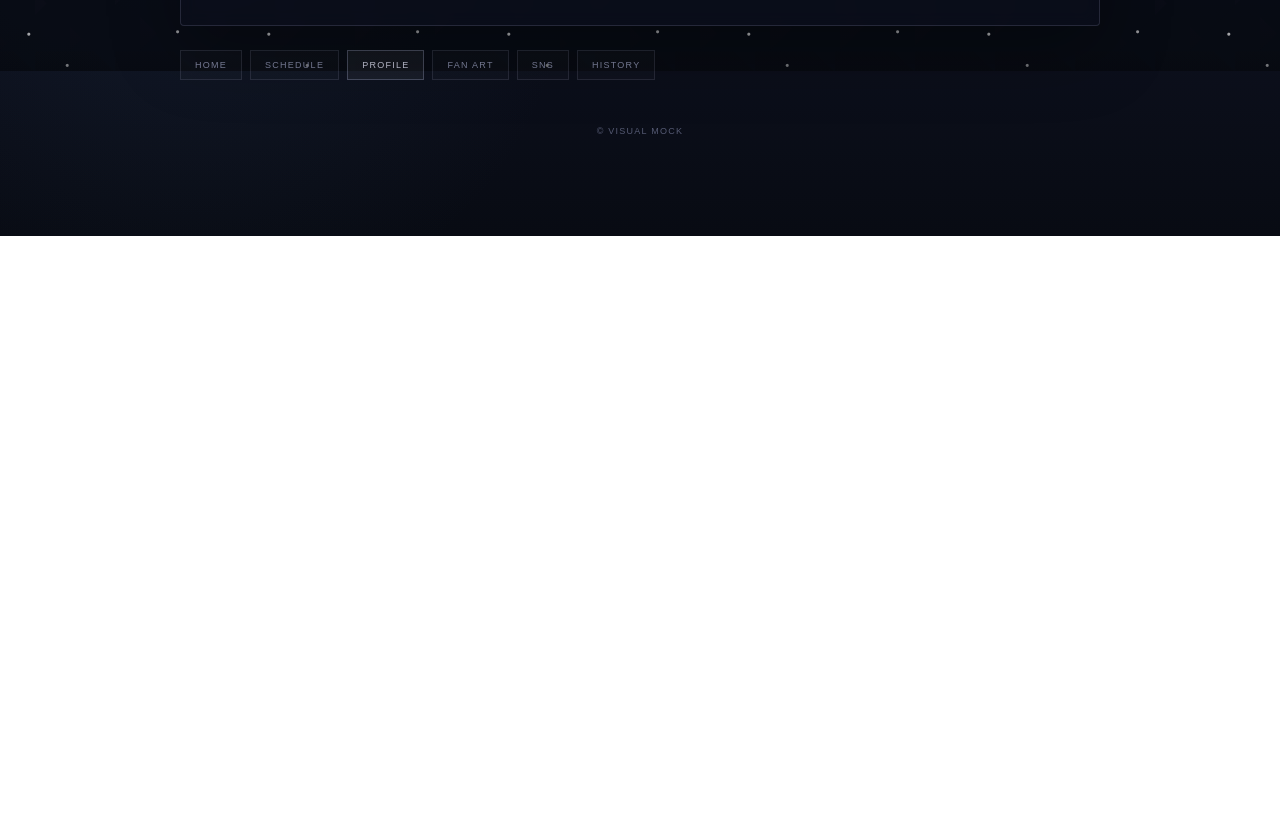
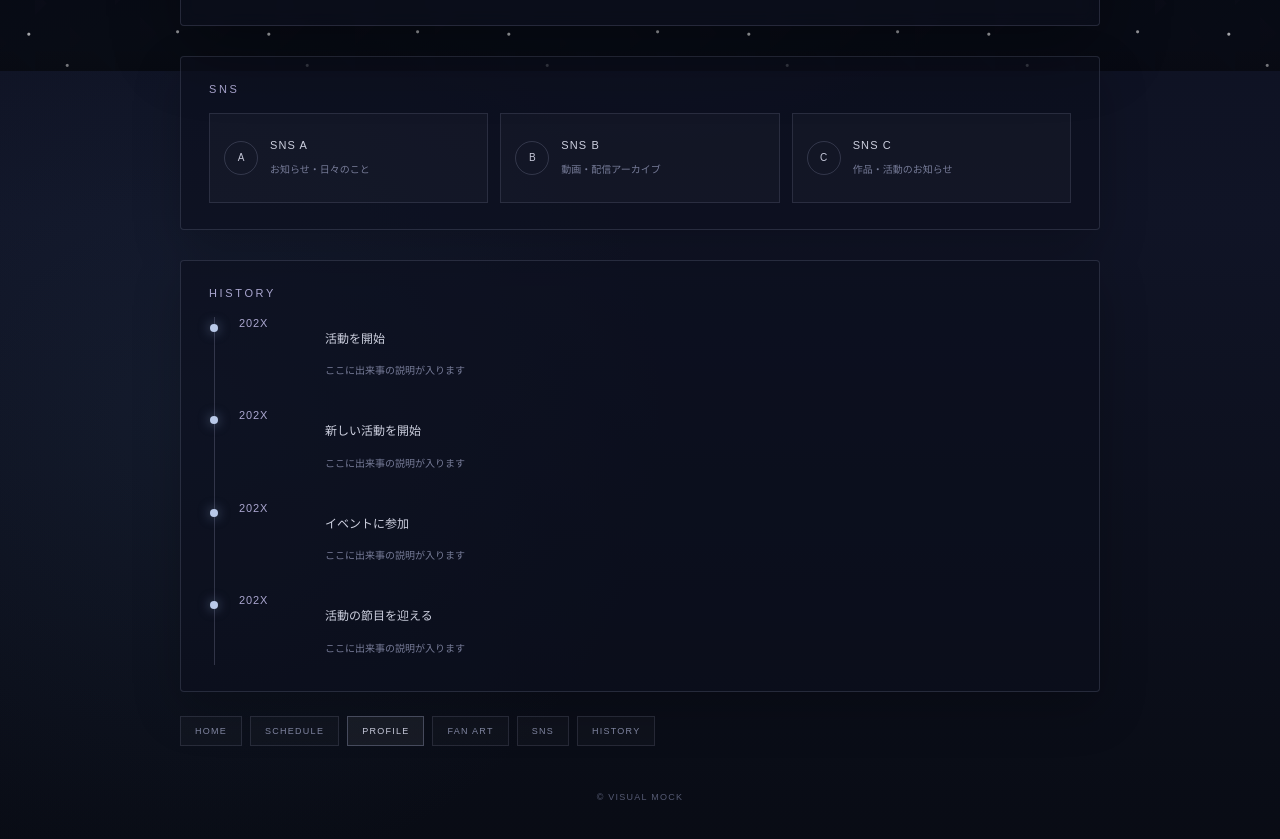
Before and after one commit to satsukikanata/MyHP, a plain HTML site: page specs/002-profile/mock.html in a window 1280 px wide. Shown: the part 729-1568 px from the top of the page. Before the commit the page ends 965 px from the top, so only its background shows below. Drawn offline with Linux system fonts and the light colour scheme.

Commit message:
Add SNS and history sections to profile mock

```diff
--- a/specs/002-profile/mock.html
+++ b/specs/002-profile/mock.html
@@ -216,6 +216,105 @@
       line-height: 1.7;
       word-break: break-word;
     }
+    .profile-extra {
+      margin-top: 30px;
+      padding: 26px 28px;
+      border: 1px solid rgba(180,184,220,.16);
+      border-radius: 4px;
+      background: rgba(12,15,29,.62);
+      box-shadow: 0 18px 48px rgba(0,0,0,.22);
+    }
+    .section-heading {
+      margin: 0 0 18px;
+      color: #aaa6cf;
+      font-family: "Hiragino Sans", "Yu Gothic", sans-serif;
+      font-size: 11px;
+      font-weight: 400;
+      letter-spacing: .24em;
+    }
+    .sns-list {
+      display: grid;
+      grid-template-columns: repeat(3, minmax(0, 1fr));
+      gap: 12px;
+    }
+    .sns-item {
+      display: flex;
+      align-items: center;
+      gap: 12px;
+      min-width: 0;
+      padding: 14px;
+      border: 1px solid rgba(180,184,220,.14);
+      background: rgba(255,255,255,.025);
+    }
+    .sns-symbol {
+      display: grid;
+      place-items: center;
+      flex: 0 0 34px;
+      width: 34px;
+      height: 34px;
+      border: 1px solid rgba(180,184,220,.2);
+      border-radius: 50%;
+      color: #c5c7d8;
+      font-family: "Hiragino Sans", "Yu Gothic", sans-serif;
+      font-size: 10px;
+    }
+    .sns-name {
+      color: #cdd0df;
+      font-family: "Hiragino Sans", "Yu Gothic", sans-serif;
+      font-size: 11px;
+      letter-spacing: .1em;
+    }
+    .sns-description {
+      margin-top: 3px;
+      color: #777c98;
+      font-family: "Hiragino Sans", "Yu Gothic", sans-serif;
+      font-size: 10px;
+      line-height: 1.6;
+    }
+    .history-list {
+      position: relative;
+      display: grid;
+      gap: 0;
+      margin-left: 5px;
+      padding-left: 24px;
+      border-left: 1px solid rgba(180,184,220,.22);
+    }
+    .history-item {
+      position: relative;
+      display: grid;
+      grid-template-columns: 70px minmax(0, 1fr);
+      gap: 16px;
+      padding: 0 0 22px;
+    }
+    .history-item:last-child { padding-bottom: 0; }
+    .history-item::before {
+      content: "";
+      position: absolute;
+      left: -29px;
+      top: 7px;
+      width: 8px;
+      height: 8px;
+      border-radius: 50%;
+      background: #b9c9e8;
+      box-shadow: 0 0 12px rgba(170,195,245,.5);
+    }
+    .history-year {
+      color: #aaa6cf;
+      font-family: "Hiragino Sans", "Yu Gothic", sans-serif;
+      font-size: 11px;
+      letter-spacing: .08em;
+    }
+    .history-event {
+      color: #cdd0df;
+      font-size: 12px;
+      line-height: 1.8;
+    }
+    .history-note {
+      margin-top: 3px;
+      color: #777c98;
+      font-family: "Hiragino Sans", "Yu Gothic", sans-serif;
+      font-size: 10px;
+    }
     .navigation {
       display: flex;
       flex-wrap: wrap;
@@ -268,6 +367,9 @@
       .name-image { width: 100%; }
       .profile-info { grid-template-columns: 1fr; }
       .info-item.memo { grid-column: auto; }
+      .profile-extra { padding: 20px 18px; }
+      .sns-list { grid-template-columns: 1fr; }
+      .history-item { grid-template-columns: 54px minmax(0, 1fr); gap: 10px; }
       .navigation { justify-content: center; }
     }
     @media (prefers-reduced-motion: reduce) {
@@ -338,6 +440,67 @@
         </div>
       </section>
 
+      <section class="profile-extra" aria-labelledby="snsHeading">
+        <h2 class="section-heading" id="snsHeading">SNS</h2>
+        <div class="sns-list">
+          <div class="sns-item">
+            <span class="sns-symbol" aria-hidden="true">A</span>
+            <div>
+              <p class="sns-name">SNS A</p>
+              <p class="sns-description">お知らせ・日々のこと</p>
+            </div>
+          </div>
+          <div class="sns-item">
+            <span class="sns-symbol" aria-hidden="true">B</span>
+            <div>
+              <p class="sns-name">SNS B</p>
+              <p class="sns-description">動画・配信アーカイブ</p>
+            </div>
+          </div>
+          <div class="sns-item">
+            <span class="sns-symbol" aria-hidden="true">C</span>
+            <div>
+              <p class="sns-name">SNS C</p>
+              <p class="sns-description">作品・活動のお知らせ</p>
+            </div>
+          </div>
+        </div>
+      </section>
+
+      <section class="profile-extra" aria-labelledby="historyHeading">
+        <h2 class="section-heading" id="historyHeading">HISTORY</h2>
+        <div class="history-list">
+          <div class="history-item">
+            <span class="history-year">202X</span>
+            <div>
+              <p class="history-event">活動を開始</p>
+              <p class="history-note">ここに出来事の説明が入ります</p>
+            </div>
+          </div>
+          <div class="history-item">
+            <span class="history-year">202X</span>
+            <div>
+              <p class="history-event">新しい活動を開始</p>
+              <p class="history-note">ここに出来事の説明が入ります</p>
+            </div>
+          </div>
+          <div class="history-item">
+            <span class="history-year">202X</span>
+            <div>
+              <p class="history-event">イベントに参加</p>
+              <p class="history-note">ここに出来事の説明が入ります</p>
+            </div>
+          </div>
+          <div class="history-item">
+            <span class="history-year">202X</span>
+            <div>
+              <p class="history-event">活動の節目を迎える</p>
+              <p class="history-note">ここに出来事の説明が入ります</p>
+            </div>
+          </div>
+        </div>
+      </section>
+
       <nav class="navigation">
         <div class="nav-button">HOME</div>
         <div class="nav-button">SCHEDULE</div>
```
